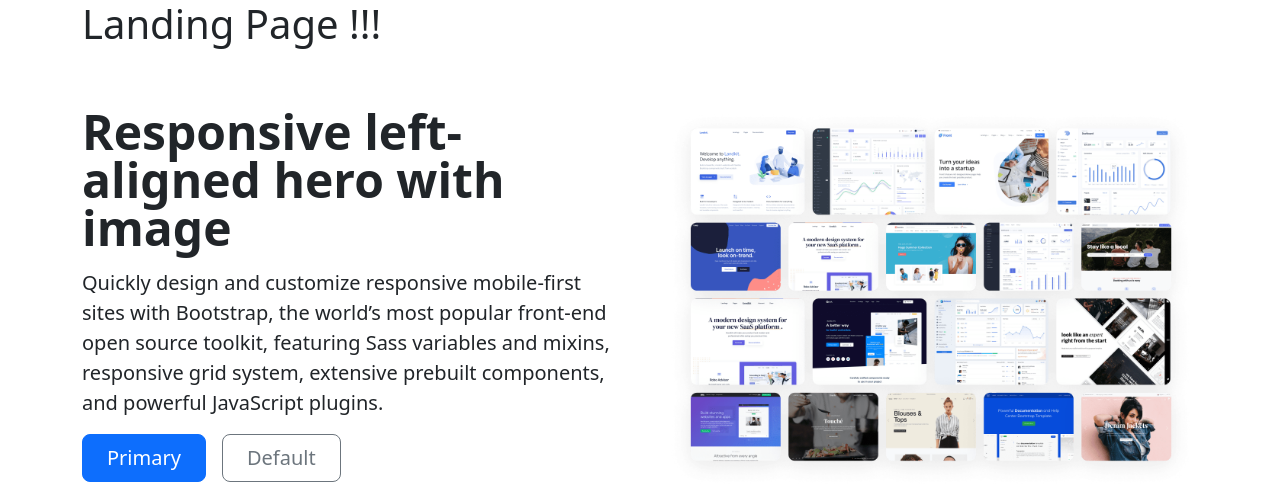
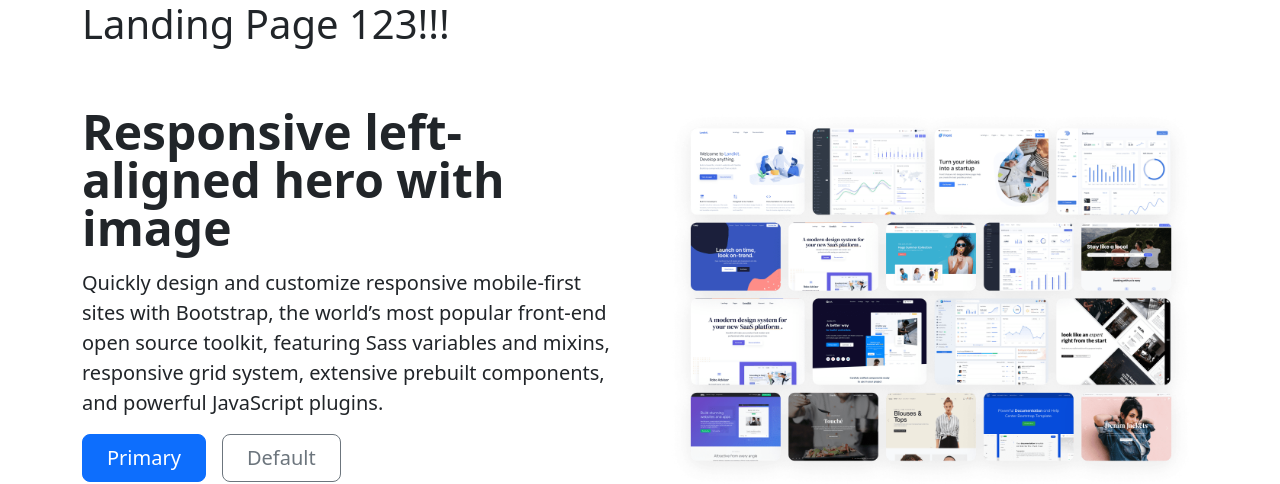
Before and after one commit to cwill83247/dogFriendlyCamping, a Flask app: page / in a window 1280 px wide. Shown: the top 484 px of the page. Run offline with Flask 2, Linux system fonts and the light colour scheme; some libraries are stand-ins or nearby versions.

Commit message:
Add: Added content to index to test heroku automatic deploy

```diff
--- a/templates/index.html
+++ b/templates/index.html
@@ -1,7 +1,7 @@
 {% extends "base.html" %}
 {% block content %}
 
-<h1>Landing Page !!!</h1>
+<h1>Landing Page 123!!!</h1>
 
 
 
```
